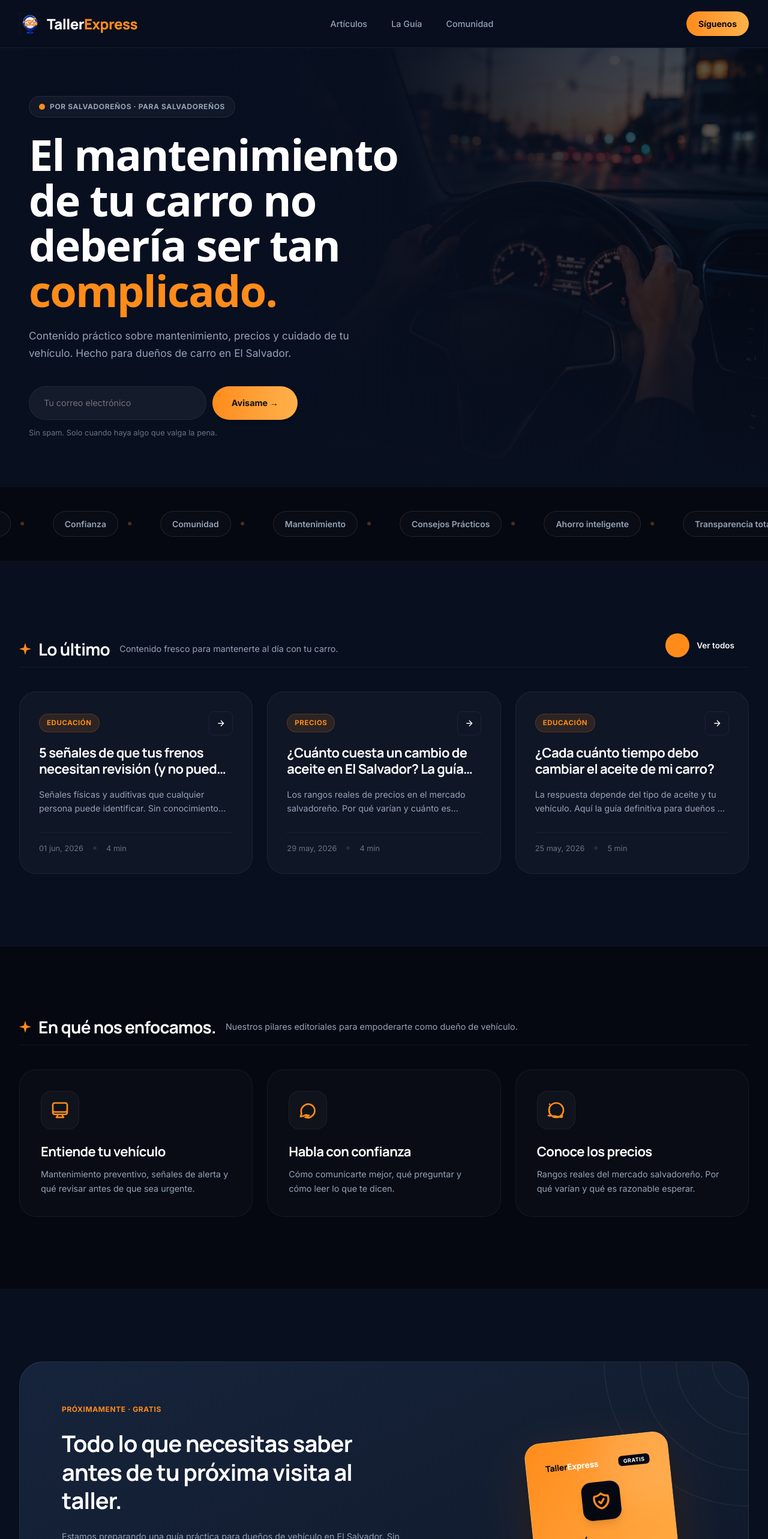
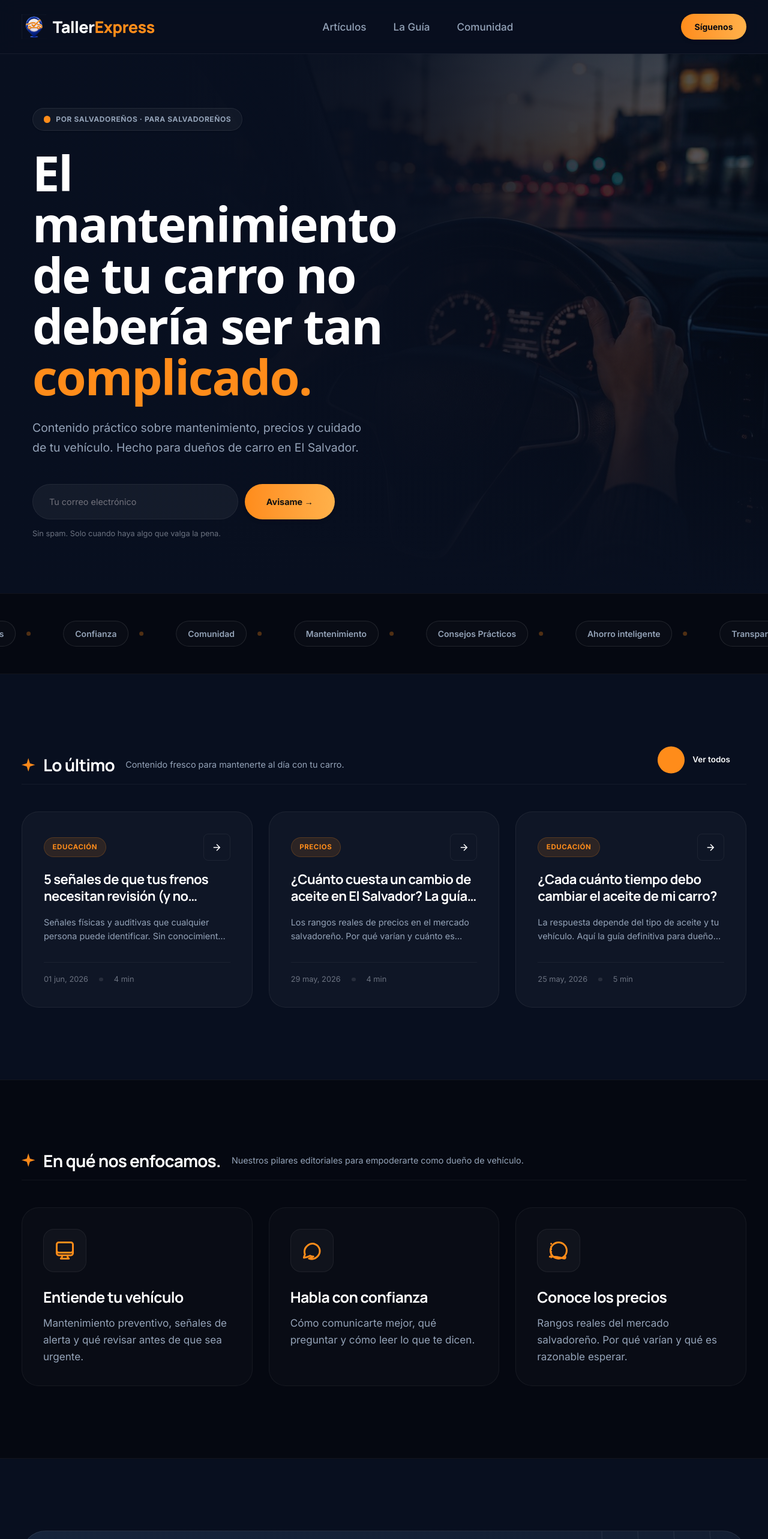
Before and after one commit to denyslopez/taller-express, a Next.js app: page / in a window 1280 px wide. Shown: the top 2566 px of the page at 60% size. Built offline with nearby package versions, Linux system fonts and the light colour scheme.

Commit message:
style: establish 18px base root font size and convert headings/texts to relative rem scaling

```diff
--- a/app/blog/[slug]/page.tsx
+++ b/app/blog/[slug]/page.tsx
@@ -74,7 +74,7 @@ export default async function ArticlePage({ params }: Props) {
         </span>
 
         {/* Article H1 Title */}
-        <h1 className="te-anime-text font-display font-extrabold text-[32px] sm:text-[44px] md:text-[52px] leading-[1.1] tracking-tight text-white mb-6">
+        <h1 className="te-anime-text font-display font-extrabold text-[2rem] sm:text-[2.75rem] md:text-[3.25rem] leading-[1.1] tracking-tight text-white mb-6">
           {article.title}
         </h1>
 
@@ -102,7 +102,7 @@ export default async function ArticlePage({ params }: Props) {
             <h3 className="font-display font-bold text-xl text-white">
               ¿Te fue útil? Hay más contenido como este.
             </h3>
-            <p className="font-body text-[14px] text-te-muted max-w-md">
+            <p className="font-body text-[0.95rem] text-te-muted max-w-md">
               Regístrate y te enviaremos directamente a tu correo los mejores consejos de mantenimiento sin letra pequeña.
             </p>
           </div>
--- a/app/blog/page.tsx
+++ b/app/blog/page.tsx
@@ -21,7 +21,7 @@ export default async function BlogPage() {
           <span className="font-body text-[12px] font-bold uppercase tracking-widest text-te-orange">
             Blog Editorial
           </span>
-          <h1 className="font-display font-extrabold text-[36px] md:text-[50px] leading-tight text-white tracking-tight">
+          <h1 className="font-display font-extrabold text-[2.25rem] md:text-[3.125rem] leading-tight text-white tracking-tight">
             Artículos y Consejos
           </h1>
           <p className="font-body text-zinc-400 text-sm md:text-base leading-relaxed">
--- a/app/globals.css
+++ b/app/globals.css
@@ -1,4 +1,8 @@
 @import "tailwindcss";
+
+html {
+  font-size: 18px;
+}
 
 :root {
   --background: #080f1f;
--- a/app/guia/page.tsx
+++ b/app/guia/page.tsx
@@ -27,11 +27,11 @@ export default function GuiaPage() {
             Próximamente &middot; Recurso Gratuito
           </span>
 
-          <h1 className="font-display font-extrabold text-[36px] md:text-[48px] leading-tight text-white tracking-tight">
+          <h1 className="font-display font-extrabold text-[2.25rem] md:text-[3rem] leading-tight text-white tracking-tight">
             La guía que todo dueño de vehículo en El Salvador necesita.
           </h1>
 
-          <p className="font-body text-zinc-400 text-sm md:text-[15.5px] leading-relaxed">
+          <p className="font-body text-zinc-400 text-sm md:text-[0.97rem] leading-relaxed">
             Estamos terminando de redactar un manual definitivo que te ahorrará cientos de dólares en repuestos y mantenimiento. Aprenderás a comunicarte mejor con tu mecánico, qué preguntas hacer para evitar cobros sorpresa y cómo interpretar las verdaderas prioridades de reparación de tu carro.
           </p>
 
--- a/components/layout/Nav.tsx
+++ b/components/layout/Nav.tsx
@@ -25,13 +25,13 @@ export default function Nav() {
 
         {/* Navigation Links - Desktop Only */}
         <nav className="hidden md:flex items-center gap-10">
-          <Link href="/blog" className="font-body text-[14.4px] font-medium text-te-muted hover:text-white transition-colors duration-200">
+          <Link href="/blog" className="font-body text-[0.95rem] font-medium text-te-muted hover:text-white transition-colors duration-200">
             Artículos
           </Link>
-          <Link href="/guia" className="font-body text-[14.4px] font-medium text-te-muted hover:text-white transition-colors duration-200">
+          <Link href="/guia" className="font-body text-[0.95rem] font-medium text-te-muted hover:text-white transition-colors duration-200">
             La Guía
           </Link>
-          <Link href="/blog?cat=comunidad" className="font-body text-[14.4px] font-medium text-te-muted hover:text-white transition-colors duration-200">
+          <Link href="/blog?cat=comunidad" className="font-body text-[0.95rem] font-medium text-te-muted hover:text-white transition-colors duration-200">
             Comunidad
           </Link>
         </nav>
--- a/components/sections/Hero.tsx
+++ b/components/sections/Hero.tsx
@@ -53,7 +53,7 @@ export default function Hero() {
         </h1>
 
         {/* Subtitle - Left Aligned */}
-        <p className="font-body text-sm sm:text-base md:text-[17.3px] md:leading-[28.8px] text-te-muted max-w-[550px] font-light">
+        <p className="font-body text-base md:text-[1.08rem] md:leading-[1.66] text-te-muted max-w-[550px] font-light">
           Contenido práctico sobre mantenimiento, precios y cuidado de tu vehículo. Hecho para dueños de carro en El Salvador.
         </p>
 
--- a/components/sections/Intriga.tsx
+++ b/components/sections/Intriga.tsx
@@ -24,12 +24,12 @@ export default function Intriga() {
         </span>
 
         {/* Headline */}
-        <h2 className="te-anime-text font-display font-extrabold text-[32px] md:text-[48px] lg:text-[56px] leading-tight tracking-tight text-white max-w-2xl">
+        <h2 className="te-anime-text font-display font-extrabold text-3xl md:text-5xl lg:text-6xl leading-tight tracking-tight text-white max-w-2xl">
           Llevamos meses entendiendo el problema.
         </h2>
 
         {/* Subhead */}
-        <p className="font-body text-base md:text-[17.3px] text-zinc-400 max-w-xl font-light leading-relaxed">
+        <p className="font-body text-base md:text-[1.08rem] text-zinc-400 max-w-xl font-light leading-relaxed">
           La solución está en camino. Cuando esté lista, tú eres el primero en saberlo.
         </p>
 
--- a/components/sections/LeadMagnet.tsx
+++ b/components/sections/LeadMagnet.tsx
@@ -26,12 +26,12 @@ export default function LeadMagnet() {
             </span>
 
             {/* Headline */}
-            <h2 className="font-display font-bold text-3xl md:text-[38px] leading-tight tracking-tight text-white">
+            <h2 className="font-display font-bold text-3xl md:text-[2.35rem] leading-tight tracking-tight text-white">
               Todo lo que necesitas saber antes de tu próxima visita al taller.
             </h2>
 
             {/* Subheading */}
-            <p className="font-body text-[14.4px] leading-relaxed text-te-muted">
+            <p className="font-body text-[0.95rem] leading-relaxed text-te-muted">
               Estamos preparando una guía práctica para dueños de vehículo en El Salvador. Sin tecnicismos. Sin letra chica. Déjanos tu correo y eres el primero en recibirla.
             </p>
 
--- a/components/sections/Pillars.tsx
+++ b/components/sections/Pillars.tsx
@@ -55,10 +55,10 @@ export default function Pillars() {
 
               {/* Title & Desc */}
               <div className="flex flex-col gap-3">
-                <h3 className="font-display font-bold text-[22px] tracking-tight text-white leading-tight">
+                <h3 className="font-display font-bold text-[1.375rem] tracking-tight text-white leading-tight">
                   {p.title}
                 </h3>
-                <p className="font-body text-[14.4px] text-te-muted leading-relaxed">
+                <p className="font-body text-[0.95rem] text-te-muted leading-relaxed">
                   {p.desc}
                 </p>
               </div>
```
